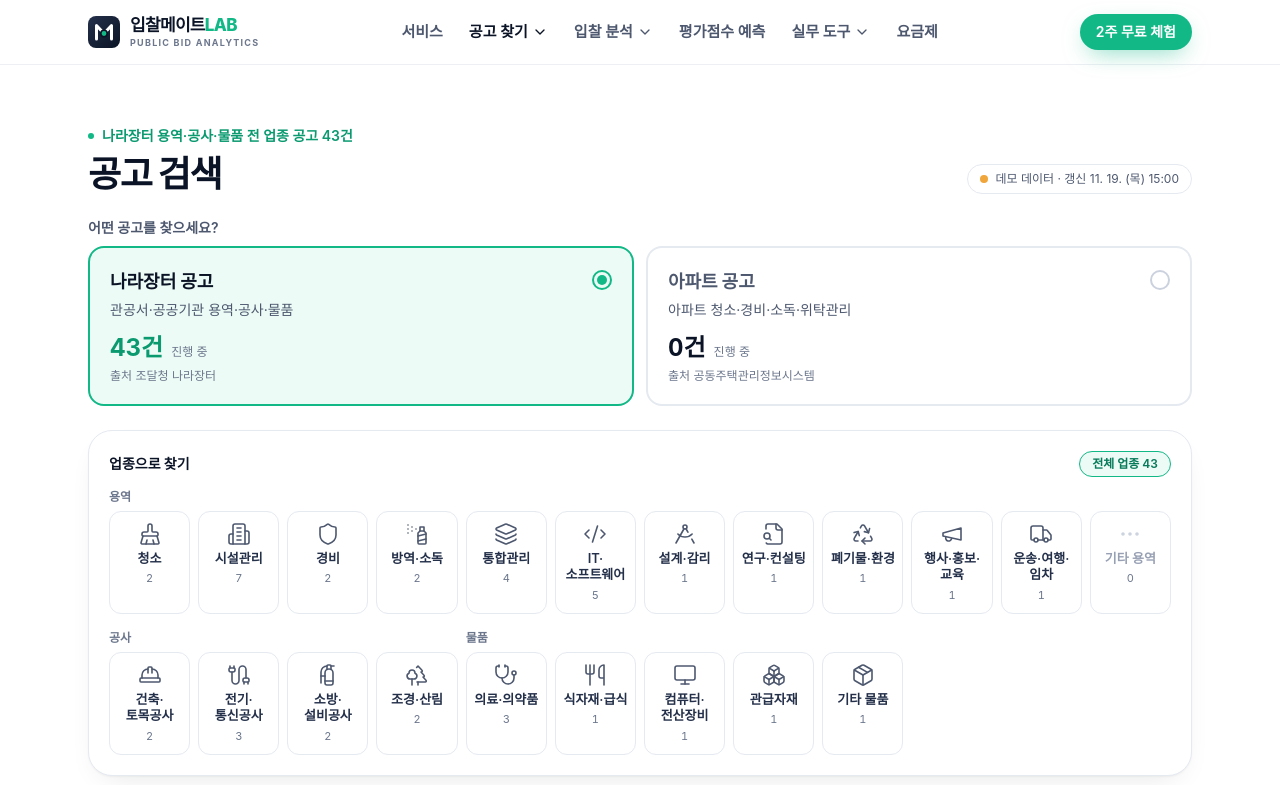
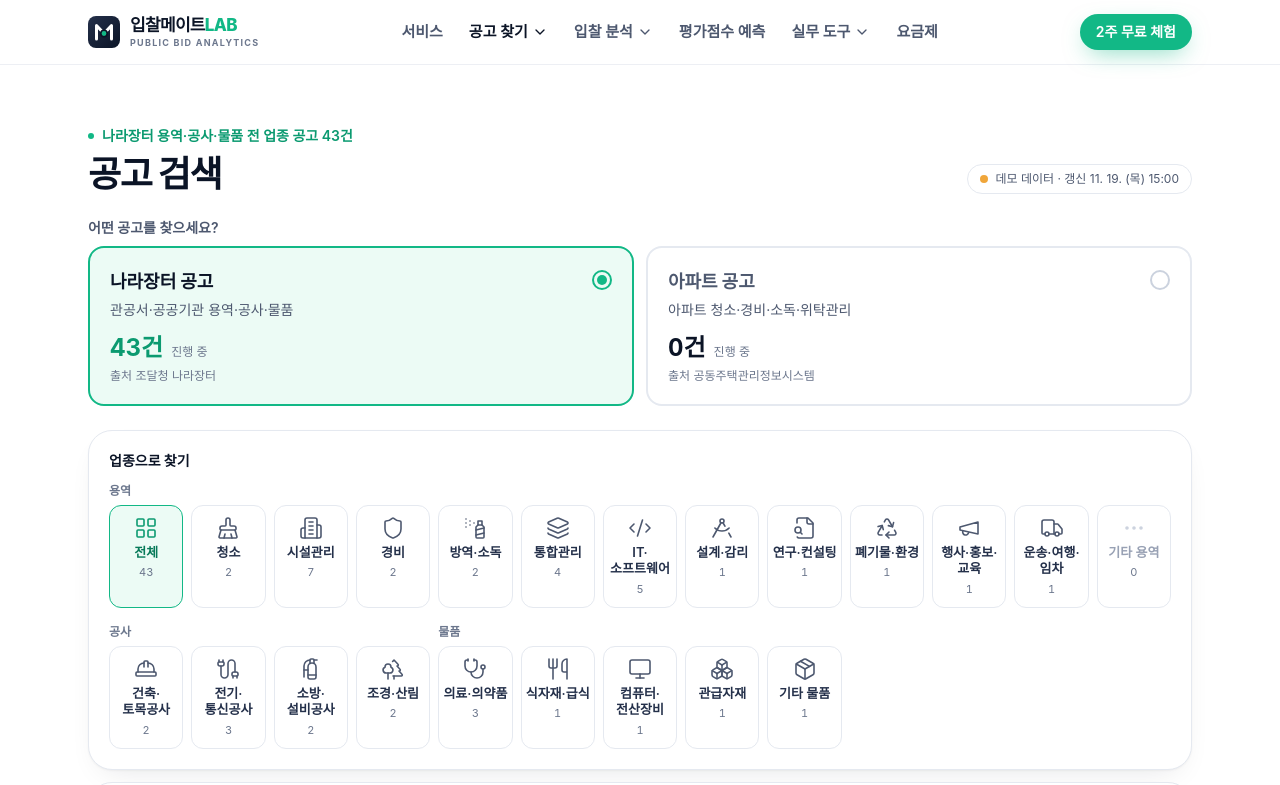
Before and after one commit to nparkup/vidding, a Next.js app: page /bids in a window 1280 px wide. Shown: the top 785 px of the page. Built offline with nearby package versions, Linux system fonts and the light colour scheme; a web font is replaced by a local one.

Commit message:
공고검색 업종 타일에 '전체' 타일 추가(기본 선택), 아파트 공고 분야→업종 표기 (#83)
Co-Authored-By: Claude Opus 5.5 <noreply@anthropic.com>

```diff
--- a/src/app/(site)/apt-bids/page.tsx
+++ b/src/app/(site)/apt-bids/page.tsx
@@ -6,7 +6,7 @@ import { getAptBids, getBids } from "@/lib/store";
 
 export const metadata: Metadata = {
   title: "아파트 공고",
-  description: "전국 아파트(공동주택) 관리주체가 K-apt에 올린 청소·경비·소독·위탁관리 등 사업자 선정 입찰공고를 분야·지역·마감일로 찾습니다.",
+  description: "전국 아파트(공동주택) 관리주체가 K-apt에 올린 청소·경비·소독·위탁관리 등 사업자 선정 입찰공고를 업종·지역·마감일로 찾습니다.",
 };
 export const revalidate = 600;
 
--- a/src/app/(site)/premium/page.tsx
+++ b/src/app/(site)/premium/page.tsx
@@ -38,7 +38,7 @@ export default function PremiumPage() {
       <section id="apt-price" className="container-x scroll-mt-20 pt-12">
         <p className="eyebrow">아파트 입찰가격 예측</p>
         <h2 className="h-section mt-3">K-APT 아파트 공고의 예상 낙찰금액</h2>
-        <p className="lead mt-3 max-w-3xl">공동주택관리정보시스템(K-apt)의 입찰결과·수의계약 공지에서 같은 단지·같은 분야의 직전 계약금액을 찾고, 과거에 직전 계약 다음 낙찰이 얼마나 달라졌는지로 이번 공고의 예상 낙찰금액과 구간을 계산합니다.</p>
+        <p className="lead mt-3 max-w-3xl">공동주택관리정보시스템(K-apt)의 입찰결과·수의계약 공지에서 같은 단지·같은 업종의 직전 계약금액을 찾고, 과거에 직전 계약 다음 낙찰이 얼마나 달라졌는지로 이번 공고의 예상 낙찰금액과 구간을 계산합니다.</p>
         <div className="mt-8">
           <Suspense fallback={<p className="card p-6 text-sm text-ink-300">불러오는 중…</p>}>
             <AptPricePredictor />
--- a/src/components/CategoryTiles.tsx
+++ b/src/components/CategoryTiles.tsx
@@ -2,7 +2,7 @@
 
 import {
   Boxes, BrushCleaning, Building2, Cable, CodeXml, DraftingCompass, Ellipsis, FileSearch, FireExtinguisher, HardHat,
-  Layers, Megaphone, Monitor, Package, Recycle, Shield, SprayCan, Stethoscope, Trees, Truck, Utensils,
+  Layers, LayoutGrid, Megaphone, Monitor, Package, Recycle, Shield, SprayCan, Stethoscope, Trees, Truck, Utensils,
   type LucideIcon,
 } from "lucide-react";
 import { CATEGORY_GROUPS, type ServiceCategory } from "@/lib/types";
@@ -39,9 +39,9 @@ const SHORT: Partial<Record<ServiceCategory, string>> = {
   "소방·기계설비공사": "소방·설비공사",
 };
 
-/** 넓은 화면: 용역은 한 줄 전체, 공사·물품은 한 줄에 나란히 (타일 폭이 같도록 12칸 기준) */
+/** 넓은 화면: 용역(맨 앞 전체 포함)은 한 줄 전체, 공사·물품은 한 줄에 나란히 (타일 폭이 같도록 13칸 기준) */
 const LAYOUT: Record<string, { span: string; cols: string }> = {
-  용역: { span: "lg:col-span-12", cols: "lg:grid-cols-12" },
+  용역: { span: "lg:col-span-full", cols: "lg:grid-cols-[repeat(13,minmax(0,1fr))]" },
   공사: { span: "lg:col-span-4", cols: "lg:grid-cols-4" },
   물품: { span: "lg:col-span-5", cols: "lg:grid-cols-5" },
 };
@@ -51,22 +51,13 @@ export function CategoryTiles({ value, counts, onPick }: { value: string; counts
   const total = Object.values(counts).reduce((a, b) => a + b, 0);
   return (
     <section className="card mt-6 p-4 sm:p-5" aria-label="업종 선택">
-      <div className="flex items-center justify-between gap-2">
-        <p className="text-sm font-bold">업종으로 찾기</p>
-        <button
-          type="button"
-          onClick={() => onPick("")}
-          aria-pressed={!value}
-          className={`rounded-full border px-3 py-1 text-xs font-semibold ${!value ? "border-mint bg-mint-50 text-mint-700" : "border-ink-100 bg-white text-ink-500 hover:text-ink"}`}
-        >
-          전체 업종 {total.toLocaleString()}
-        </button>
-      </div>
-      <div className="mt-3 grid gap-4 lg:grid-cols-12 lg:gap-x-2">
-        {Object.entries(CATEGORY_GROUPS).map(([g, cs]) => (
+      <p className="text-sm font-bold">업종으로 찾기</p>
+      <div className="mt-3 grid gap-4 lg:grid-cols-[repeat(13,minmax(0,1fr))] lg:gap-x-2">
+        {Object.entries(CATEGORY_GROUPS).map(([g, cs], i) => (
           <div key={g} className={LAYOUT[g]?.span}>
             <p className="mb-1.5 text-xs font-semibold text-ink-400">{g}</p>
-            <div className={`grid grid-cols-4 gap-1.5 sm:grid-cols-6 sm:gap-2 ${LAYOUT[g]?.cols ?? "lg:grid-cols-12"}`}>
+            <div className={`grid grid-cols-4 gap-1.5 sm:grid-cols-7 sm:gap-2 ${LAYOUT[g]?.cols ?? "lg:grid-cols-12"}`}>
+              {i === 0 && <Tile icon={LayoutGrid} label="전체" title="전체 업종" count={total} on={!value} onClick={() => onPick("")} />}
               {cs.map((c) => (
                 <Tile key={c} icon={ICONS[c]} label={SHORT[c] ?? c} title={c} count={counts[c] ?? 0} on={value === c} onClick={() => onPick(value === c ? "" : c)} />
               ))}
--- a/src/components/premium/AptPricePredictor.tsx
+++ b/src/components/premium/AptPricePredictor.tsx
@@ -57,7 +57,7 @@ export function AptPricePredictor() {
       <div className="card min-w-0 p-5 sm:p-6">
         <p className="text-sm font-semibold">아파트 공고 고르기</p>
         <p className="mt-1 text-xs text-ink-500">청소·경비·소독·승강기유지·전기안전관리·정화조·저수조·위탁관리 진행 중 공고 {open.length.toLocaleString()}건. 직전 계약이 있는 공고가 먼저 나옵니다.</p>
-        <input value={q} onChange={(e) => setQ(e.target.value)} placeholder="단지명·공고명·분야·지역" className="input mt-3 w-full" aria-label="아파트 공고 검색" />
+        <input value={q} onChange={(e) => setQ(e.target.value)} placeholder="단지명·공고명·업종·지역" className="input mt-3 w-full" aria-label="아파트 공고 검색" />
         <ul className="mt-3 max-h-[420px] min-w-0 space-y-2 overflow-y-auto pr-1">
           {matches.map((b) => (
             <li key={b.no}>
@@ -169,7 +169,7 @@ function Result({ bid, data, manualAmount, setManualAmount, scale, setScale, mon
         <p className="mt-5 rounded-xl bg-paper p-3 text-sm text-ink-500">같은 단지 직전 계약 자료가 없어 예측하지 않습니다. 직전 계약금액을 알고 있으면 위에 입력해 주세요.</p>
       )}
 
-      <p className="mt-4 text-xs leading-relaxed text-ink-300">K-apt 입찰결과에는 예정가격·기초금액이 없어 나라장터처럼 투찰률로 계산하지 않고, 같은 단지·같은 분야 직전 계약(낙찰·수의계약) 대비 다음 낙찰의 변화율로 계산합니다. 공고서의 계약기간·과업 범위가 직전과 다르면 위의 계약기간이나 규모를 바꿔 보세요.</p>
+      <p className="mt-4 text-xs leading-relaxed text-ink-300">K-apt 입찰결과에는 예정가격·기초금액이 없어 나라장터처럼 투찰률로 계산하지 않고, 같은 단지·같은 업종 직전 계약(낙찰·수의계약) 대비 다음 낙찰의 변화율로 계산합니다. 공고서의 계약기간·과업 범위가 직전과 다르면 위의 계약기간이나 규모를 바꿔 보세요.</p>
       <a href={aptDetailUrl(bid.no)} target="_blank" rel="noreferrer" className="btn-ghost btn-sm mt-3">K-apt 원문 보기</a>
     </div>
   );
```
Also changed, not shown: src/components/AptBidsExplorer.tsx (+8 -12 lines).
